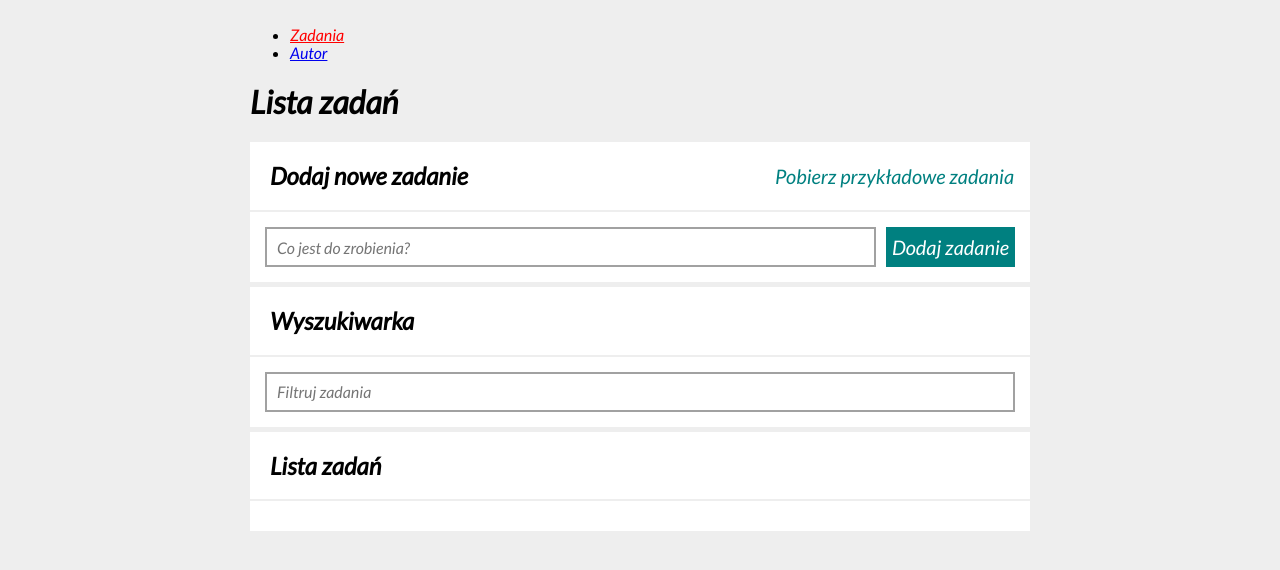
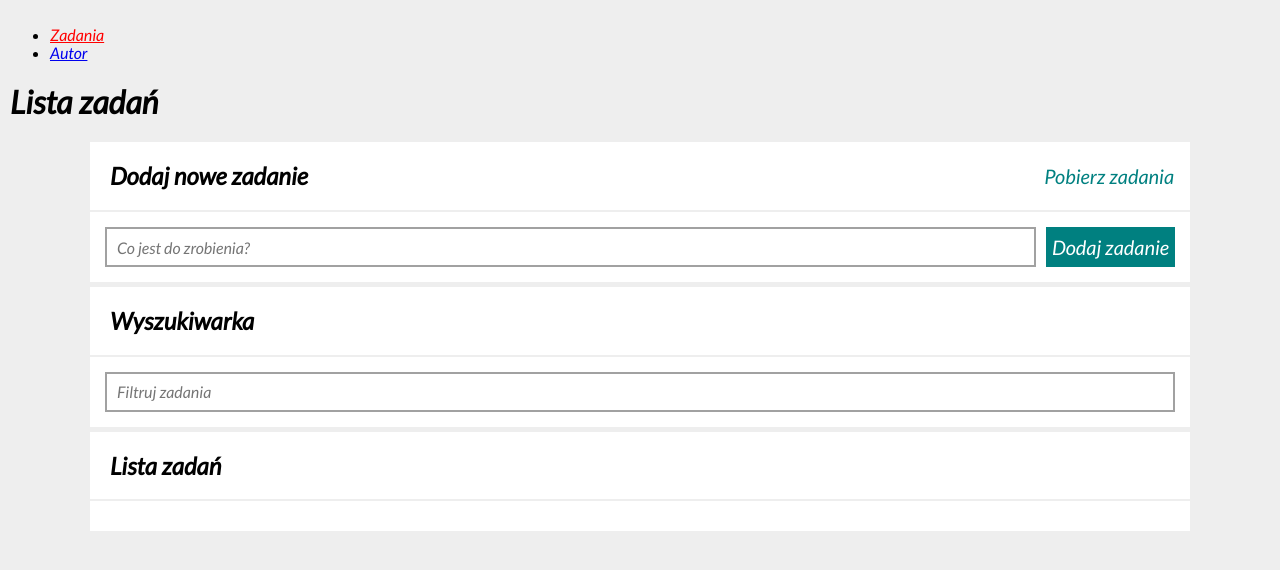
Before and after one commit to Pepko0/todo-list-react, a React (Create React App) app: page /#/zadania in a window 1280 px wide. Shown: the top 570 px of the page. Built offline with nearby package versions, Linux system fonts and the light colour scheme.

Commit message:
added "Ładowanie..." to fetchExampleTasks

```diff
--- a/src/GlobalStyle.js
+++ b/src/GlobalStyle.js
@@ -12,7 +12,6 @@ html {
 
       body {
         background: ${({ theme }) => theme.color.gallery};
-        max-width: 800px;
         padding: 10px;
         margin: 0 auto;
         font-family: 'Lato', sans-serif;
--- a/src/common/Section/styled.js
+++ b/src/common/Section/styled.js
@@ -1,8 +1,9 @@
 import styled from "styled-components";
 
 export const Unit = styled.section`
-  margin: 5px 0;
+  margin: 5px auto;
   background: ${({ theme }) => theme.color.white};
+  max-width: 1100px;
 `;
 
 export const Header = styled.header`
@@ -28,4 +29,5 @@ export const Title = styled.h2`
 
 export const Body = styled.div`
   padding: 15px;
+
 `;
--- a/src/features/tasks/SampleTaskButton/index.js
+++ b/src/features/tasks/SampleTaskButton/index.js
@@ -1,17 +1,10 @@
-import {Button} from "../Buttons/styled"
-import { useDispatch } from "react-redux";
-import { fetchExampleTasks } from "../tasksSlice";
+import {Button} from "./styled";
 
+const SampleTaskButton = ({text, ...props}) => (
 
-const SampleTaskButton = () => {
-
-    const dispatch = useDispatch();
-
-    return (
-        <Button onClick={()  => dispatch(fetchExampleTasks())}>
-            Pobierz przykładowe zadania
+        <Button {...props}>
+            {text}
         </Button>
-    )
-}
+);
 
 export default SampleTaskButton;
--- a/src/features/tasks/SampleTaskButton/styled.js
+++ b/src/features/tasks/SampleTaskButton/styled.js
@@ -0,0 +1,22 @@
+import styled from "styled-components";
+
+export const Button = styled.button`
+  background-color: ${({ theme }) => theme.color.transparent};
+  border: none;
+  color: ${({ theme }) => theme.color.teal};
+  font-size: 20px;
+  transition: 0.3s;
+
+&:hover {
+    cursor: pointer;
+    color: rgb(1, 175, 175);
+  }
+
+
+    &:disabled {
+      color: ${({ theme }) => theme.color.silver};
+      cursor: default;
+    }
+
+
+`;
--- a/src/features/tasks/TasksPage/index.js
+++ b/src/features/tasks/TasksPage/index.js
@@ -1,25 +1,33 @@
-import Form from "../Form"
+import { useDispatch, useSelector } from "react-redux";
+import { fetchExampleTasks, selectLoading } from "../tasksSlice";
+import Form from "../Form";
 import TaskList from "../TaskList";
 import Buttons from "../Buttons";
 import SampleTaskButton from "../SampleTaskButton";
 import Section from "../../../common/Section";
 import Search from "../Search";
 
+function TasksPage() {
+  const dispatch = useDispatch();
+  const loading = useSelector(selectLoading);
 
-function TasksPage() {
-  return(
+  return (
     <main>
             <h1>Lista zadań</h1>
+
       <Section
         title="Dodaj nowe zadanie"
         body={<Form />}
-  sampleTask={<SampleTaskButton/>}
+        sampleTask={
+          <SampleTaskButton
+            onClick={() => dispatch(fetchExampleTasks())}
+            disabled={loading}
+            text={loading ? "Ładowanie..." : "Pobierz zadania"}
+          />
+        }
       />
 
-  <Section
-  title="Wyszukiwarka"
-  body={<Search />}
-  />
+      <Section title="Wyszukiwarka" body={<Search />} />
 
       <Section
         title="Lista zadań"
```
Also changed, not shown: src/features/tasks/AuthorPage/index.js (+4 -9 lines), src/features/tasks/TaskPage/index.js (+9 -10 lines). Lines whose indentation alone changed are shown as unchanged.
